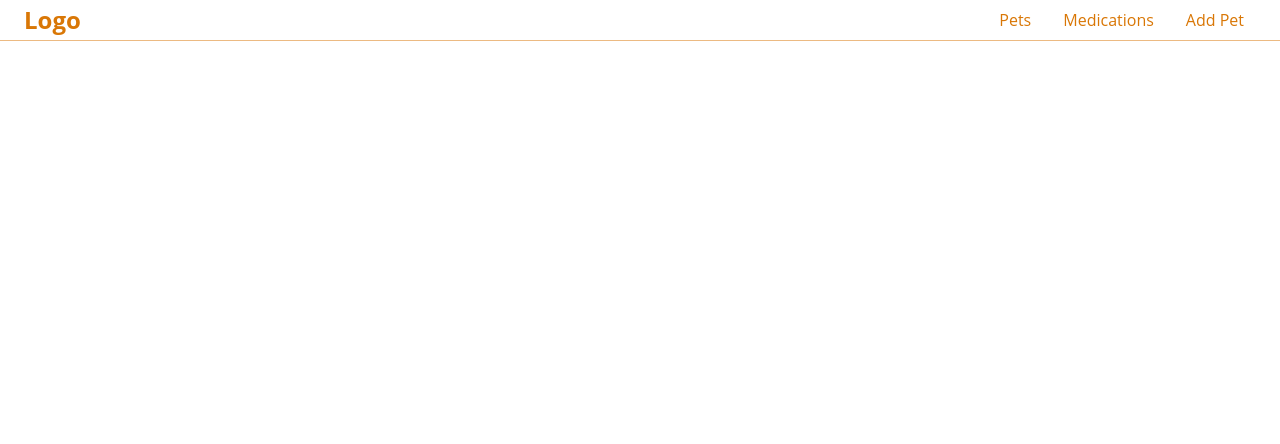
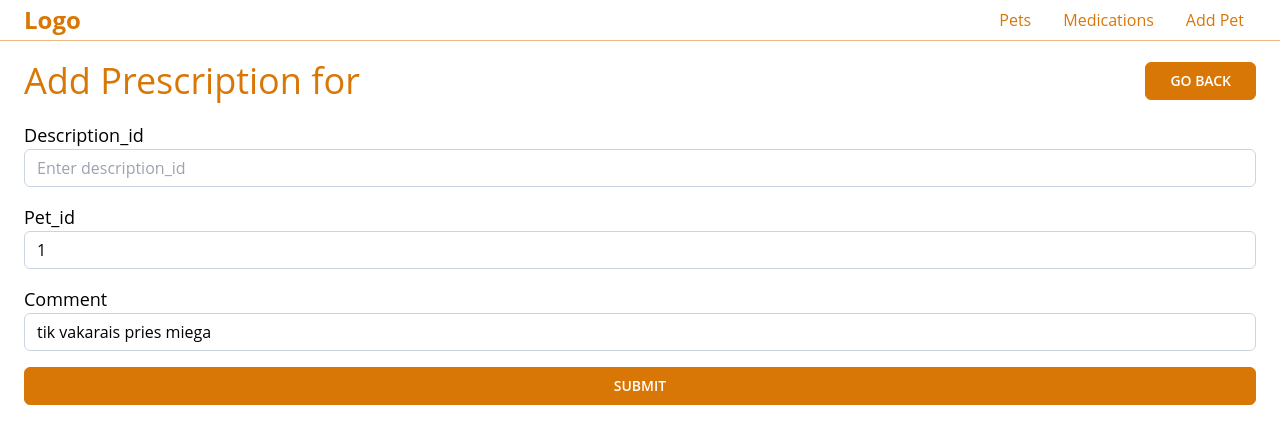
Before and after one commit to Tarvydas-Sarunas/12_pets_meds_practice, a React (Vite) app: page /presc/add/1 in a window 1280 px wide. Shown: the top 444 px of the page. Built offline with nearby package versions, Linux system fonts and the light colour scheme; no server answers.

Commit message:
medication

```diff
--- a/src/App.jsx
+++ b/src/App.jsx
@@ -4,6 +4,9 @@ import PetsPage from "./pages/PetsPage";
 import MedicationPage from "./pages/MedicationPage";
 import AddPet from "./pages/AddPet";
 import SinglePetPage from "./pages/SinglePetPage";
+import AddLogPage from "./pages/AddLogPage";
+import AddPrescPage from "./pages/AddPrescPage";
+import AddMedicationPage from "./pages/AddMedicationPage";
 
 export default function App() {
   return (
@@ -12,8 +15,11 @@ export default function App() {
       <Routes>
         <Route path="/" element={<PetsPage />} />
         <Route path="/medications" element={<MedicationPage />} />
+        <Route path="/medications/add" element={<AddMedicationPage />} />
         <Route path="/pets/add" element={<AddPet />} />
         <Route path="/pets/:petId" element={<SinglePetPage />} />
+        <Route path="/logs/add/:petId" element={<AddLogPage />} />
+        <Route path="/presc/add/:petId" element={<AddPrescPage />} />
       </Routes>
     </div>
   );
--- /dev/null
+++ b/src/components/pets/SingleMedCard.jsx
@@ -0,0 +1,16 @@
+
+import Card from '../ui/Card'
+import Btn from '../ui/Btn'
+
+export default function SingleMedCard({item: pObj, onHandleDelete}) {
+  return (
+    <Card className='shadow-lg' li>
+      <p className="border-b mb-2">Medication</p>
+            <h3 className="text-xl mb-2 font-bold">{pObj.name}</h3>
+            <p className="mb-4">{pObj.description}</p>
+            <div className="flex gap-1 justify-center">
+              <Btn onClick={() => onHandleDelete(pObj.id)} outline>Delete</Btn>
+            </div>
+          </Card>
+  )
+}
--- a/src/components/ui/SmartInput.jsx
+++ b/src/components/ui/SmartInput.jsx
@@ -1,6 +1,6 @@
 import React from 'react';
 
-function SmartInput({ name, formik, type = 'text', placeholder }) {
+function SmartInput({ name, formik, type = 'text', placeholder, readOnly = false }) {
   if (!name) {
     console.warn('SmartInput nera name');
   }
@@ -26,6 +26,7 @@ function SmartInput({ name, formik, type = 'text', placeholder }) {
         type={type}
         rows={type === 'textarea' ? 4 : undefined}
         placeholder={placeholder || 'Enter ' + name}
+        readOnly={readOnly}
       />
       {formik.touched[name] && formik.errors[name] && (
         <p className='bg-red-100 text-red-800 rounded-md px-4 py-1 mt-2'>{formik.errors[name]}</p>
--- /dev/null
+++ b/src/pages/AddLogPage.jsx
@@ -0,0 +1,73 @@
+
+import PageHeader from '../components/layout/PageHeader'
+import useApiData from '../hooks/useApiData';
+import { useNavigate, useParams } from 'react-router';
+import Btn from "../components/ui/Btn";
+import SmartInput from '../components/ui/SmartInput';
+import { useFormik } from 'formik';
+import * as Yup from 'yup';
+import axios from 'axios';
+
+const petsUrl = 'https://glittery-dull-snickerdoodle.glitch.me/v1/pets/'
+const logsUrl = 'https://glittery-dull-snickerdoodle.glitch.me//v1/logs/'
+
+
+export default function AddMedPage() {
+
+  const {petId} = useParams()
+  console.log('petId ===', petId);
+
+const [allPetsArr, useAllPetsArr] = useApiData(petsUrl)
+console.log('allPetsArrAddLog ===', allPetsArr);
+
+const currentPetObj = allPetsArr?.find((pObj) => +pObj.id === +petId)
+console.log('currentPetObj ===', currentPetObj);
+
+const initialValues = {
+  pet_id: petId,
+  description: 'nezinau apie ka kalba',
+  status: 'nezianu gal apie tai kokia jo bukle',
+};
+
+const navigate = useNavigate()
+
+
+const formik = useFormik({
+  initialValues: initialValues,
+  validationSchema: Yup.object({
+    pet_id: Yup.number().required(),
+    description: Yup.string().min(10).trim().required(),
+    status: Yup.string().trim().required(),
+  }),
+  onSubmit: (values) => {
+    sendPetAxios(values)
+    console.log('values ===', values);
+  },
+});
+
+function sendPetAxios(dataToSend) {
+  axios.post(logsUrl, dataToSend)
+  .then((resp) => {
+    if (resp.status === 200) {
+      navigate(`/pets/${petId}`)
+    }
+    console.log('resp ===', resp)})
+  .catch((error) => console.warn('ivyko klaida:', error))
+}
+
+  return (
+    <div className='container'>
+      <PageHeader pName={`Add Log for ${currentPetObj?.name || ''} `}>
+        <Btn to={`/pets/${petId}`}>Go Back</Btn>
+      </PageHeader>
+
+      <form onSubmit={formik.handleSubmit} className="grid gap-x-5">
+        {/* one input */}
+        <SmartInput name={'pet_id'} type={'number'} formik={formik} readOnly/>
+        <SmartInput name={'description'} type={'text'} formik={formik}/>
+        <SmartInput name={'status'} type={'text'} formik={formik}/>
+        <Btn type='submit'>Submit</Btn>
+      </form>
+    </div>
+  )
+}
--- /dev/null
+++ b/src/pages/AddMedicationPage.jsx
@@ -0,0 +1,61 @@
+
+import PageHeader from '../components/layout/PageHeader'
+import { useNavigate} from 'react-router';
+import Btn from "../components/ui/Btn";
+import SmartInput from '../components/ui/SmartInput';
+import { useFormik } from 'formik';
+import * as Yup from 'yup';
+import axios from 'axios';
+
+
+const medsUrl = 'https://glittery-dull-snickerdoodle.glitch.me/v1/meds/'
+
+
+export default function AddMedicationPage() {
+
+
+const initialValues = {
+  name: 'Doliprane 1000',
+  description: 'nuo skausmo',
+};
+
+const navigate = useNavigate()
+
+
+const formik = useFormik({
+  initialValues: initialValues,
+  validationSchema: Yup.object({
+    name: Yup.string().min(5).trim().required(),
+    description: Yup.string().min(5).trim().required(),
+  }),
+  onSubmit: (values) => {
+    sendPetAxios(values)
+    console.log('values ===', values);
+  },
+});
+
+function sendPetAxios(dataToSend) {
+  axios.post(medsUrl, dataToSend)
+  .then((resp) => {
+    if (resp.status === 200) {
+      navigate('/medications')
+    }
+    console.log('resp ===', resp)})
+  .catch((error) => console.warn('ivyko klaida:', error))
+}
+
+  return (
+    <div className='container'>
+      <PageHeader pName={`Add New Medication`}>
+        <Btn to={'/medications'}>Go Back</Btn>
+      </PageHeader>
+
+      <form onSubmit={formik.handleSubmit} className="grid gap-x-5">
+        {/* one input */}
+        <SmartInput name={'name'} type={'text'} formik={formik}/>
+        <SmartInput name={'description'} type={'text'} formik={formik}/>
+        <Btn type='submit'>Submit</Btn>
+      </form>
+    </div>
+  )
+}
--- /dev/null
+++ b/src/pages/AddPrescPage.jsx
@@ -0,0 +1,73 @@
+
+import PageHeader from '../components/layout/PageHeader'
+import useApiData from '../hooks/useApiData';
+import { useNavigate, useParams } from 'react-router';
+import Btn from "../components/ui/Btn";
+import SmartInput from '../components/ui/SmartInput';
+import { useFormik } from 'formik';
+import * as Yup from 'yup';
+import axios from 'axios';
+
+const petsUrl = 'https://glittery-dull-snickerdoodle.glitch.me/v1/pets/'
+const prescUrl = 'https://glittery-dull-snickerdoodle.glitch.me/v1/prescriptions/'
+
+
+export default function AddPrescPage() {
+
+  const {petId} = useParams()
+  console.log('petId ===', petId);
+
+const [allPetsArr, useAllPetsArr] = useApiData(petsUrl)
+console.log('allPetsArrAddLog ===', allPetsArr);
+
+const currentPetObj = allPetsArr?.find((pObj) => +pObj.id === +petId)
+console.log('currentPetObj ===', currentPetObj);
+
+const initialValues = {
+  descriptmedication_id: 15,
+  pet_id: petId,
+  comment: 'tik vakarais pries miega',
+};
+
+const navigate = useNavigate()
+
+
+const formik = useFormik({
+  initialValues: initialValues,
+  validationSchema: Yup.object({
+    descriptmedication_id: Yup.number().required(),
+    pet_id: Yup.number().required(),
+    comment: Yup.string().trim().required(),
+  }),
+  onSubmit: (values) => {
+    sendPetAxios(values)
+    console.log('values ===', values);
+  },
+});
+
+function sendPetAxios(dataToSend) {
+  axios.post(prescUrl, dataToSend)
+  .then((resp) => {
+    if (resp.status === 200) {
+      navigate(`/pets/${petId}`)
+    }
+    console.log('resp ===', resp)})
+  .catch((error) => console.warn('ivyko klaida:', error))
+}
+
+  return (
+    <div className='container'>
+      <PageHeader pName={`Add Prescription for ${currentPetObj?.name || ''} `}>
+        <Btn to={`/pets/${petId}`}>Go Back</Btn>
+      </PageHeader>
+
+      <form onSubmit={formik.handleSubmit} className="grid gap-x-5">
+        {/* one input */}
+        <SmartInput name={'description_id'} type={'number'} formik={formik}/>
+        <SmartInput name={'pet_id'} type={'number'} formik={formik} readOnly/>
+        <SmartInput name={'comment'} type={'text'} formik={formik}/>
+        <Btn type='submit'>Submit</Btn>
+      </form>
+    </div>
+  )
+}
--- a/src/pages/MedicationPage.jsx
+++ b/src/pages/MedicationPage.jsx
@@ -1,10 +1,45 @@
-import { Link } from "react-router-dom";
+import axios from "axios"
+import Btn from "../components/ui/Btn";
+import PageHeader from "../components/layout/PageHeader";
+import useApiData from "../hooks/useApiData";
+import SingleMedCard from "../components/pets/SingleMedCard";
+
+const medsUrl = 'https://glittery-dull-snickerdoodle.glitch.me/v1/meds/'
 
 export default function MedicationPage() {
-  return (
-    <div className="container">
-      <h1>Medications</h1>
-      <Link to={'/pets/add'}>Add pet</Link>
-    </div>
-  )
+
+  const [medArr, setMedArr, isLoading, error, reFetch] = useApiData(medsUrl)
+console.log('medicationArr ===', medArr);
+
+  function handleDelete(petId) {
+   axios.delete(`https://glittery-dull-snickerdoodle.glitch.me/v1/pets/${petId}`)
+     .then((resp) => {
+       console.log('resp ===', resp)
+       if (resp.status === 200) {
+         const newmedArr = medArr.filter((pObj) => pObj.id !== petId)
+         setMedArr(newmedArr)
+       }
+       // arba iskvieciu reFetch kad isnaujo partrauktu duomenis is db
+       // reFetch()
+     })
+     .catch(error => {
+       console.warn('ivyko klaida:', error);
+     })
+ }
+
+ return (
+   <div className="container">
+     <PageHeader pName={'Medications List'}>
+       <Btn to={'/medications/add'}>Add Med</Btn>
+     </PageHeader>
+     {isLoading && <p className="text-4xl px-4 py-3 border rounded-md text-center">Loading...</p>}
+     <ul className="grid grid-cols-1 md:grid-cols-2 lg:grid-cols-3 xl:grid-cols-4 gap-5 pb-44">
+     {medArr
+     .filter((pObj) => pObj.name && pObj.description)
+     .map((pObj, index) =>
+         <SingleMedCard key={index} item={pObj} onHandleDelete={handleDelete}/>
+       )}
+     </ul>
+   </div>
+ )
 }
--- a/src/pages/PetsPage.jsx
+++ b/src/pages/PetsPage.jsx
@@ -10,7 +10,7 @@ const url = 'https://glittery-dull-snickerdoodle.glitch.me/v1/pets'
 export default function PetsPage() {
 
    const [petsArr, setPetsArr, isLoading, error, reFetch] = useApiData(url)
-
+console.log('petsArr ===', petsArr);
    function handleDelete(petId) {
     axios.delete(`https://glittery-dull-snickerdoodle.glitch.me/v1/pets/${petId}`)
       .then((resp) => {
--- a/src/pages/SinglePetPage.jsx
+++ b/src/pages/SinglePetPage.jsx
@@ -7,6 +7,7 @@ import Btn from "../components/ui/Btn";
 
 const logsUrl = 'https://glittery-dull-snickerdoodle.glitch.me/v1/logs/'
 const petsUrl = 'https://glittery-dull-snickerdoodle.glitch.me/v1/pets/'
+const prescUrl = 'https://glittery-dull-snickerdoodle.glitch.me/v1/prescriptions/'
 
 export default function SinglePetPage() {
 
@@ -14,8 +15,9 @@ export default function SinglePetPage() {
   console.log('petId ===', petId);
 
   const [curentPetArr, setCurentPetArr, isLoading ] = useApiData(`${logsUrl}/${petId}`)
+  // const [curentPetPrescArr, setCurentPrescPetArr ] = useApiData(`${prescUrl}/${petId}`)
 
-
+// console.log('curentPetPrescArr ===', curentPetPrescArr);
   console.log('curentPetArr ===', curentPetArr);
   // const curentPetObj = curentPetArr[0]
 
@@ -29,12 +31,13 @@ console.log('currentPetObj ===', currentPetObj);
   return (
     <div className="container">
     <PageHeader pName={`${currentPetObj?.name || ''}: Health Records  `}>
-      <Btn to={'/logs/add'}>Add Log</Btn>
-      <Btn outline to={'/presc/add'}>Add Prescription</Btn>
+      <Btn outline to={`/logs/add/${petId}`}>Add Log</Btn>
+      <Btn outline to={`/presc/add/${petId}`}>Add Prescription</Btn>
+      <Btn to={`/`}>Go Back</Btn>
     </PageHeader>
 
     <ul className="grid grid-cols-1 md:grid-cols-2 lg:grid-cols-3 gap-4">
-      {curentPetArr.map((lObj) => <Card li key={lObj.status}>
+      {curentPetArr?.map((lObj) => <Card li key={lObj.status}>
       <p className="border-b mb-2">Log</p>
 <h3 className="text-2xl font-semibold mb-3">{lObj.status}</h3>
 <p>{lObj.description} </p>
@@ -42,6 +45,15 @@ console.log('currentPetObj ===', currentPetObj);
       )}
 
     </ul>
+    {/* <ul className="grid grid-cols-1 md:grid-cols-2 lg:grid-cols-3 gap-4">
+      {curentPetPrescArr.map((lObj) => <Card li key={lObj.status}>
+      <p className="border-b mb-2">Prescription</p>
+<h3 className="text-2xl font-semibold mb-3">{lObj.status}</h3>
+<p>{lObj.comment} </p>
+      </Card>
+      )}
+
+    </ul> */}
     </div>
   )
 }
```
